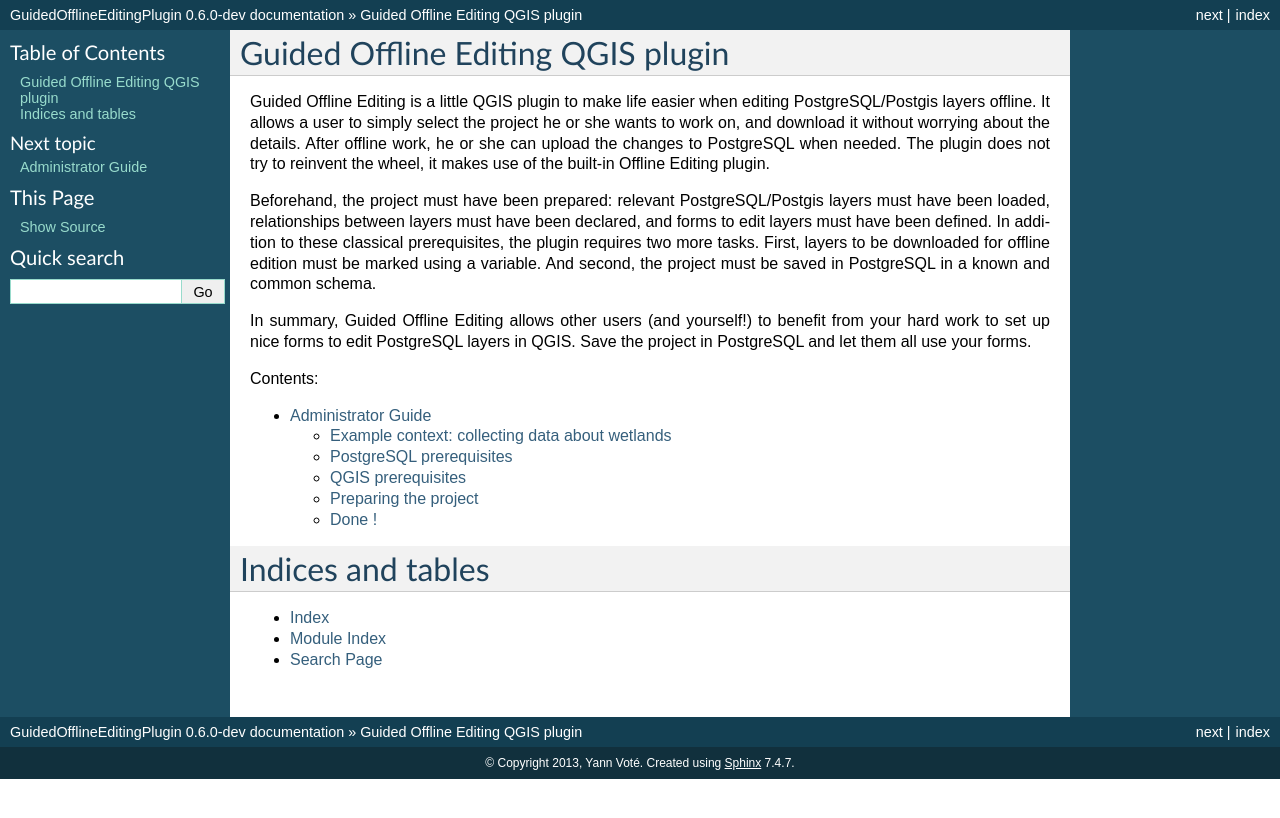
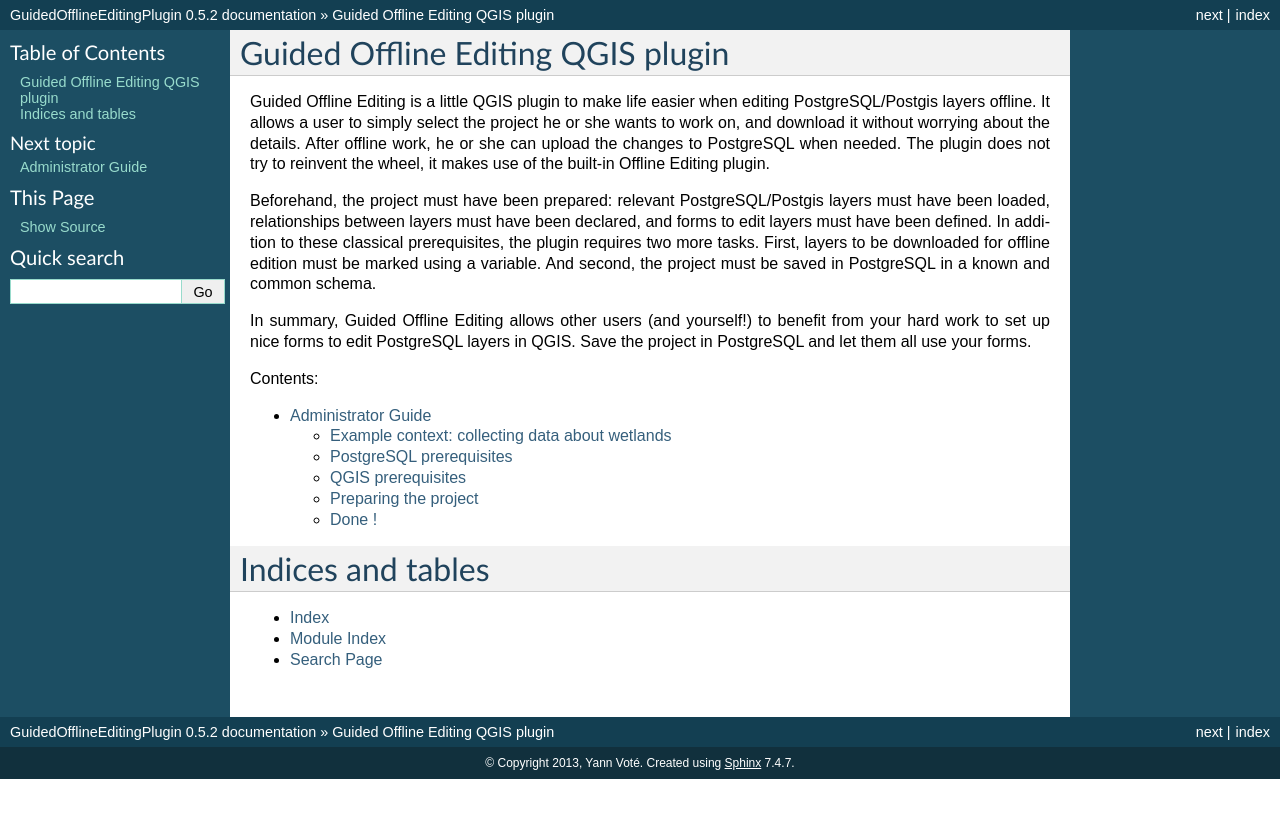
Before and after one commit to ygversil/qgis-guided-offline-editing, a Sphinx documentation site: the page built from help/source/index.rst, in a window 1280 px wide. Shown: the top 818 px of the page. Built offline with Sphinx 7.4.7, drawn with Linux system fonts in a browser that asks for light colours; formulas are drawn with MathJax 3.

Commit message:
Bump version: 0.6.0-dev → 0.5.2

```diff
--- a/help/source/conf.py
+++ b/help/source/conf.py
@@ -48,9 +48,9 @@
 # built documents.
 #
 # The short X.Y version.
-version = '0.6.0-dev'
+version = '0.5.2'
 # The full version, including alpha/beta/rc tags.
-release = '0.6.0-dev'
+release = '0.5.2'
 
 # The language for content autogenerated by Sphinx. Refer to documentation
 # for a list of supported languages.
--- a/metadata.txt
+++ b/metadata.txt
@@ -10,7 +10,7 @@
 name=Guided Offline Editing
 qgisMinimumVersion=3.10
 description=Extend the built-in Offline Editing plugin providing automated processes
-version=0.6.0-dev
+version=0.5.2
 author=Yann Voté
 email=ygversil@lilo.org
 
```
Also changed, not shown: .bumpversion.cfg.
